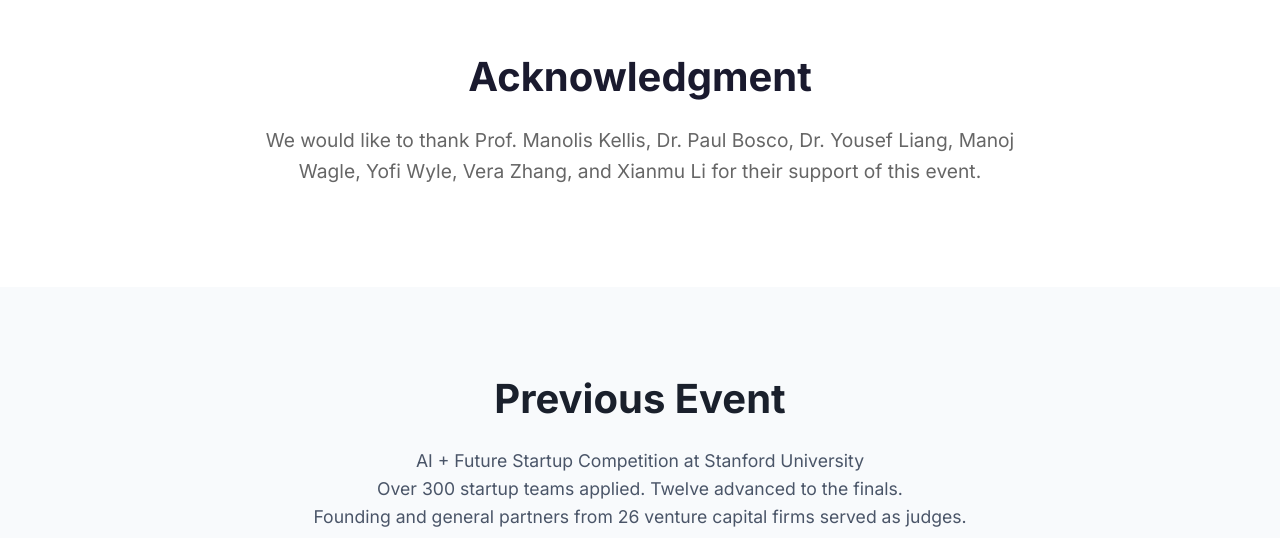
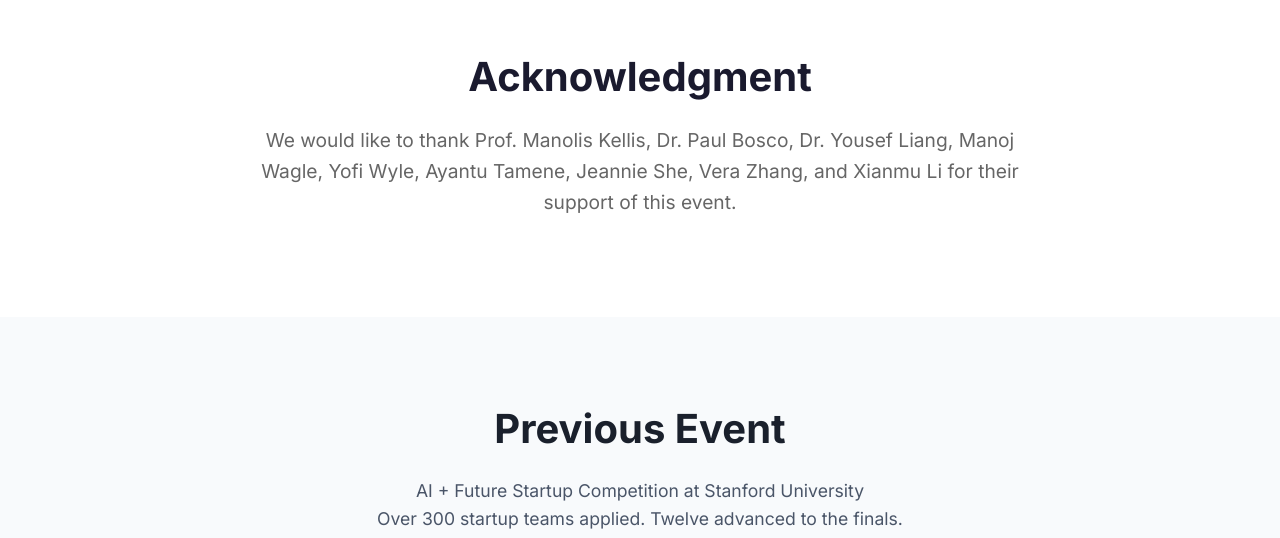
Before and after one commit to VincentYonghengWang/aixbiomed.org, a plain HTML site: page index.html in a window 1280 px wide. Shown: the part 5380-5918 px from the top of the page. Drawn offline with Linux system fonts and the light colour scheme.

Commit message:
Update index.html

```diff
--- a/index.html
+++ b/index.html
@@ -541,7 +541,7 @@
         <div class="container">
             <div class="section-header">
                 <h2>Acknowledgment</h2>
-                <p>We would like to thank Prof. Manolis Kellis, Dr. Paul Bosco, Dr. Yousef Liang, Manoj Wagle, Yofi Wyle, Vera Zhang, and Xianmu Li for their support of this event.</p>
+                <p>We would like to thank Prof. Manolis Kellis, Dr. Paul Bosco, Dr. Yousef Liang, Manoj Wagle, Yofi Wyle, Ayantu Tamene, Jeannie She, Vera Zhang, and Xianmu Li for their support of this event.</p>
             </div>
         </div>
     </section>
```
